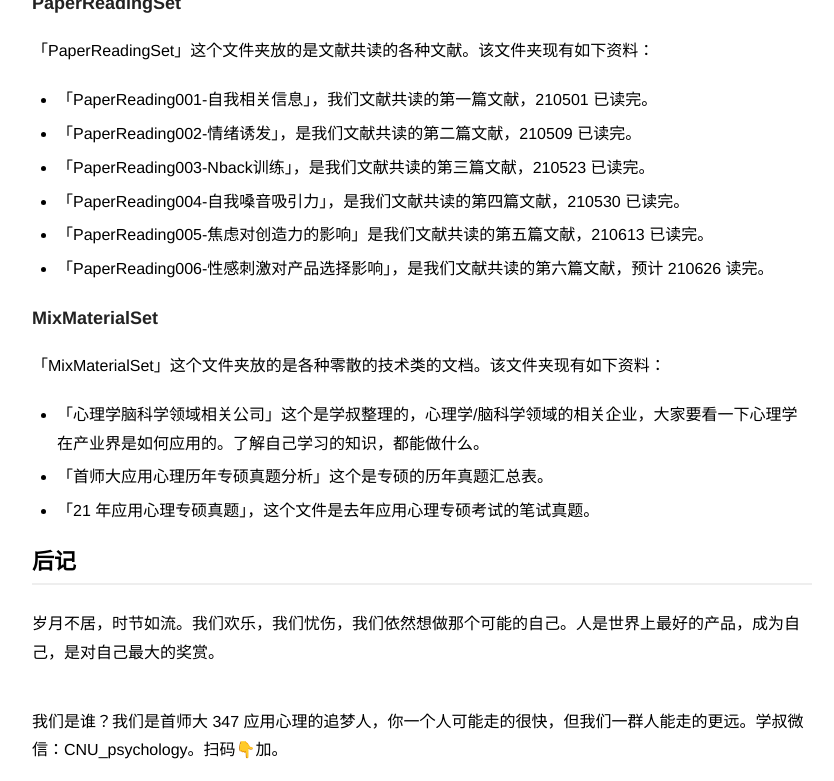
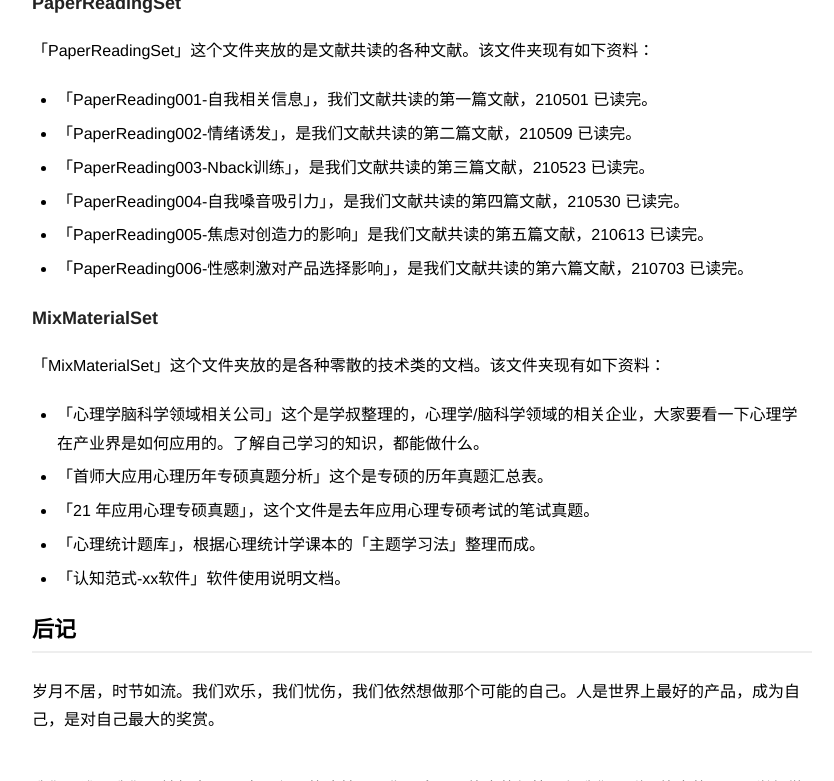
Before and after one commit to zapp926/cnu.github.io, a Jekyll site: the page built from _posts/2021-05-04-22-TheCampSchedule.md, in a window 1280 px wide and 900 px high, scrolled down 1759 px, cut to the strip 0-781 px from the top of the window. Shown: the whole strip, without its empty margins (218-1052 px from the left). Built offline with Jekyll 4.4.1, drawn with Linux system fonts in a browser that asks for light colours.

Commit message:
Update 2021-05-04-22-TheCampSchedule.md

```diff
--- a/_posts/2021-05-04-22-TheCampSchedule.md
+++ b/_posts/2021-05-04-22-TheCampSchedule.md
@@ -41,14 +41,15 @@ description: 人是世界上最好的产品，成为自己，是最大的奖赏
 - 「PaperReading003-Nback训练」，是我们文献共读的第三篇文献，210523 已读完。
 - 「PaperReading004-自我嗓音吸引力」，是我们文献共读的第四篇文献，210530 已读完。
 - 「PaperReading005-焦虑对创造力的影响」是我们文献共读的第五篇文献，210613 已读完。
-- 「PaperReading006-性感刺激对产品选择影响」，是我们文献共读的第六篇文献，预计 210626 读完。
+- 「PaperReading006-性感刺激对产品选择影响」，是我们文献共读的第六篇文献，210703 已读完。
 
 ### MixMaterialSet
 「MixMaterialSet」这个文件夹放的是各种零散的技术类的文档。该文件夹现有如下资料：
 - 「心理学脑科学领域相关公司」这个是学叔整理的，心理学/脑科学领域的相关企业，大家要看一下心理学在产业界是如何应用的。了解自己学习的知识，都能做什么。
 - 「首师大应用心理历年专硕真题分析」这个是专硕的历年真题汇总表。
 - 「21 年应用心理专硕真题」，这个文件是去年应用心理专硕考试的笔试真题。
-
+- 「心理统计题库」，根据心理统计学课本的「主题学习法」整理而成。
+- 「认知范式-xx软件」软件使用说明文档。
 
 ## 后记
 
```
